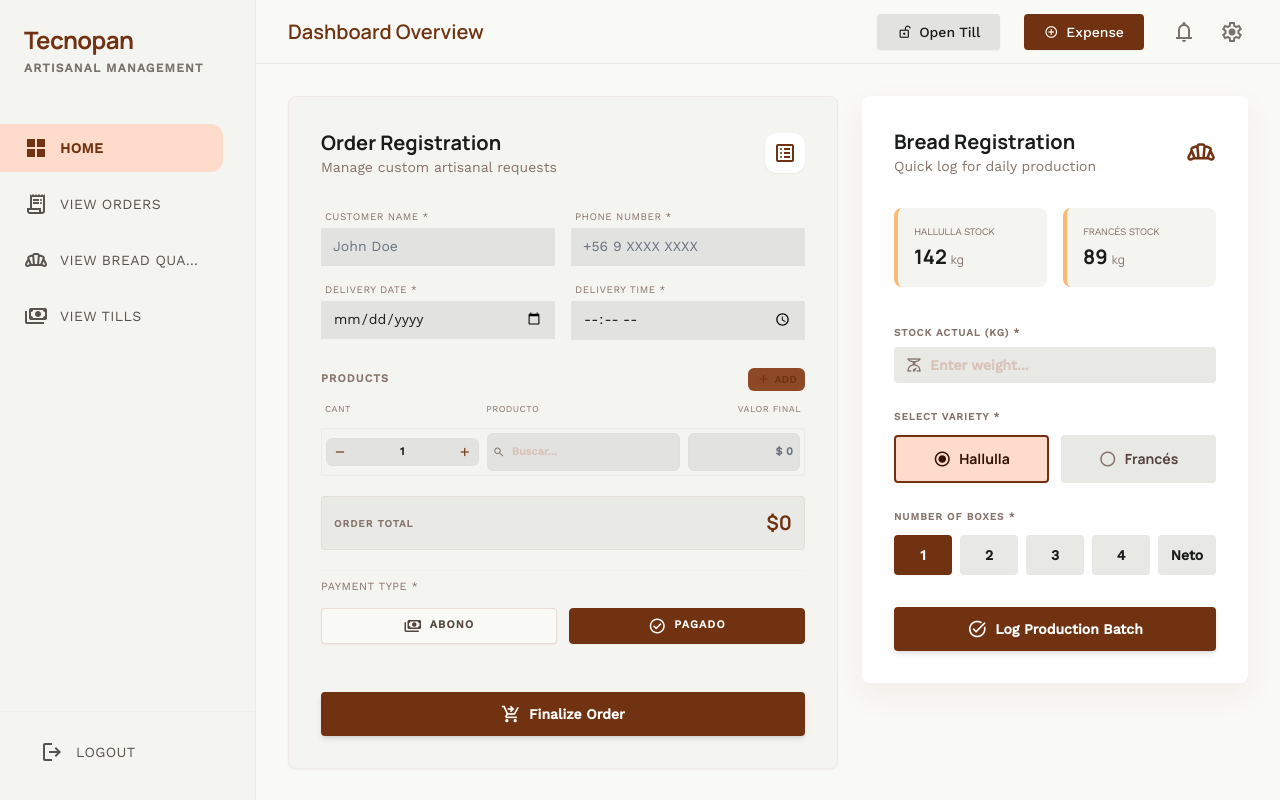
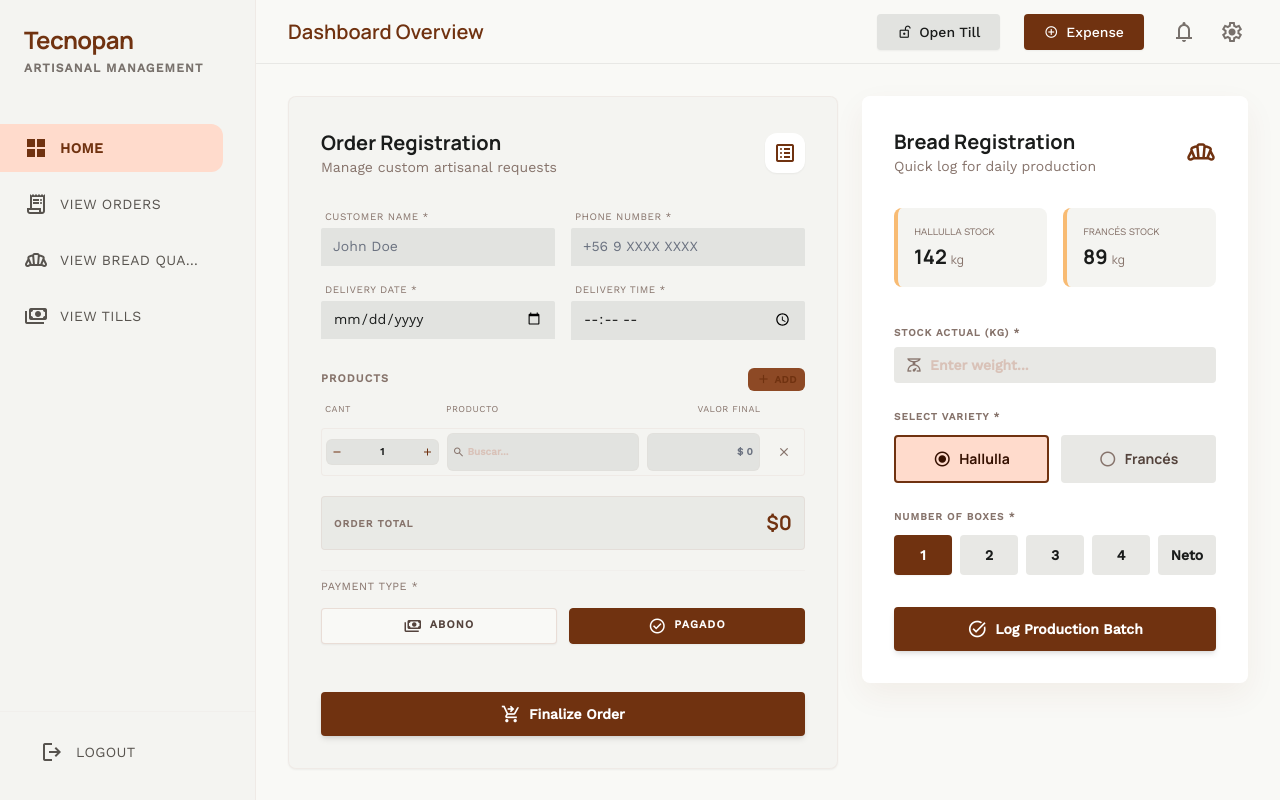
Before and after one commit to vasalgadog/tecnoadmin, a React (Vite) app: page / in a window 1280 px wide. Built offline with nearby package versions, Linux system fonts and the light colour scheme.

Commit message:
feat: add delete button and refine product row alignment in OrderRegistration

```diff
--- a/src/components/OrderRegistration.tsx
+++ b/src/components/OrderRegistration.tsx
@@ -41,13 +41,22 @@ export default function OrderRegistration() {
     setProducts(products.map(p => p.id === id ? { ...p, quantity: Math.max(1, p.quantity + delta) } : p));
   };
 
+  const handleDeleteProduct = (id: number) => {
+    if (products.length > 1) {
+      setProducts(products.filter(p => p.id !== id));
+    } else {
+      setProducts([{ id: Date.now(), quantity: 1, name: '', price: 0 }]);
+    }
+  };
+
   const handleSubmit = (e: FormEvent) => {
     e.preventDefault();
     setError(null);
 
     // Business Logic Validations
-    if (products.length === 0) {
-      setError('El pedido debe tener al menos un producto.');
+    const hasValidProduct = products.some(p => p.name.trim() !== '' && p.price > 0);
+    if (!hasValidProduct) {
+      setError('El pedido debe tener al menos un producto válido.');
       return;
     }
 
@@ -108,7 +117,7 @@ export default function OrderRegistration() {
 
           {/* Header Row */}
           <div className="grid grid-cols-12 gap-2 px-1">
-             <div className="col-span-4 text-[9px] font-label uppercase text-outline tracking-wider">Cant</div>
+             <div className="col-span-3 text-[9px] font-label uppercase text-outline tracking-wider">Cant</div>
              <div className="col-span-5 text-[9px] font-label uppercase text-outline tracking-wider">Producto</div>
              <div className="col-span-3 text-[9px] font-label uppercase text-outline tracking-wider text-right">Valor Final</div>
           </div>
@@ -118,18 +127,19 @@ export default function OrderRegistration() {
               <div key={p.id} className="grid grid-cols-12 gap-2 items-center bg-surface-container-low rounded-lg p-1 border border-outline-variant/20">
 
                 {/* Quantity */}
-                <div className="col-span-4 flex items-center bg-surface-container-highest rounded-md overflow-hidden border border-outline-variant/10">
-                  <button type="button" onClick={() => handleUpdateQuantity(p.id, -1)} className="px-1.5 py-1.5 text-primary hover:bg-surface-variant transition-colors flex items-center justify-center">
-                    <span className="material-symbols-outlined text-[14px]">remove</span>
+                <div className="col-span-3 flex items-center bg-surface-container-highest rounded-md overflow-hidden border border-outline-variant/10">
+                  <button type="button" onClick={() => handleUpdateQuantity(p.id, -1)} className="px-1 py-1.5 text-primary hover:bg-surface-variant transition-colors flex items-center justify-center">
+                    <span className="material-symbols-outlined text-[12px]">remove</span>
                   </button>
                   <input
                     type="text"
-                    className="w-full bg-transparent text-center border-none text-[11px] font-bold p-0 focus:ring-0"
+                    className="w-full bg-transparent text-center border-none text-[10px] font-bold p-0 focus:ring-0"
                     value={p.quantity}
-                    onChange={(e) => handleUpdateProduct(p.id, 'quantity', parseInt(e.target.value) || 1)}
+                    maxLength={3}
+                    onChange={(e) => handleUpdateProduct(p.id, 'quantity', parseInt(e.target.value.replace(/\D/g, '')) || 1)}
                   />
-                  <button type="button" onClick={() => handleUpdateQuantity(p.id, 1)} className="px-1.5 py-1.5 text-primary hover:bg-surface-variant transition-colors flex items-center justify-center">
-                    <span className="material-symbols-outlined text-[14px]">add</span>
+                  <button type="button" onClick={() => handleUpdateQuantity(p.id, 1)} className="px-1 py-1.5 text-primary hover:bg-surface-variant transition-colors flex items-center justify-center">
+                    <span className="material-symbols-outlined text-[12px]">add</span>
                   </button>
                 </div>
 
@@ -139,7 +149,7 @@ export default function OrderRegistration() {
                   <input
                     type="text"
                     required
-                    className="w-full bg-surface-container-highest rounded-md border border-outline-variant/10 text-[11px] font-semibold py-1.5 pl-6 pr-1 focus:ring-1 focus:ring-primary placeholder:text-outline-variant"
+                    className="w-full bg-surface-container-highest rounded-md border border-outline-variant/10 text-[10px] font-semibold py-1.5 pl-5 pr-1 focus:ring-1 focus:ring-primary placeholder:text-outline-variant"
                     placeholder="Buscar..."
                     value={p.name}
                     onChange={(e) => handleUpdateProduct(p.id, 'name', e.target.value)}
@@ -151,11 +161,27 @@ export default function OrderRegistration() {
                   <input
                     type="text"
                     required
-                    className="w-full bg-surface-container-highest rounded-md border border-outline-variant/10 text-[11px] font-bold py-1.5 px-1.5 text-right focus:ring-1 focus:ring-primary text-secondary"
+                    className="w-full bg-surface-container-highest rounded-md border border-outline-variant/10 text-[10px] font-bold py-1.5 px-1.5 text-right focus:ring-1 focus:ring-primary text-secondary"
                     value={p.price ? formatCLP(p.price) : ''}
                     placeholder="$ 0"
-                    onChange={(e) => handleUpdateProduct(p.id, 'price', parseCLP(e.target.value))}
+                    onChange={(e) => {
+                      const val = parseCLP(e.target.value);
+                      if (val.toString().length <= 6) {
+                        handleUpdateProduct(p.id, 'price', val);
+                      }
+                    }}
                   />
+                </div>
+
+                {/* Delete Button */}
+                <div className="col-span-1 flex justify-center">
+                  <button
+                    type="button"
+                    onClick={() => handleDeleteProduct(p.id)}
+                    className="p-1 rounded-md text-outline hover:text-error hover:bg-error/10 transition-all flex items-center justify-center"
+                  >
+                    <span className="material-symbols-outlined text-[14px]">close</span>
+                  </button>
                 </div>
 
               </div>
```
